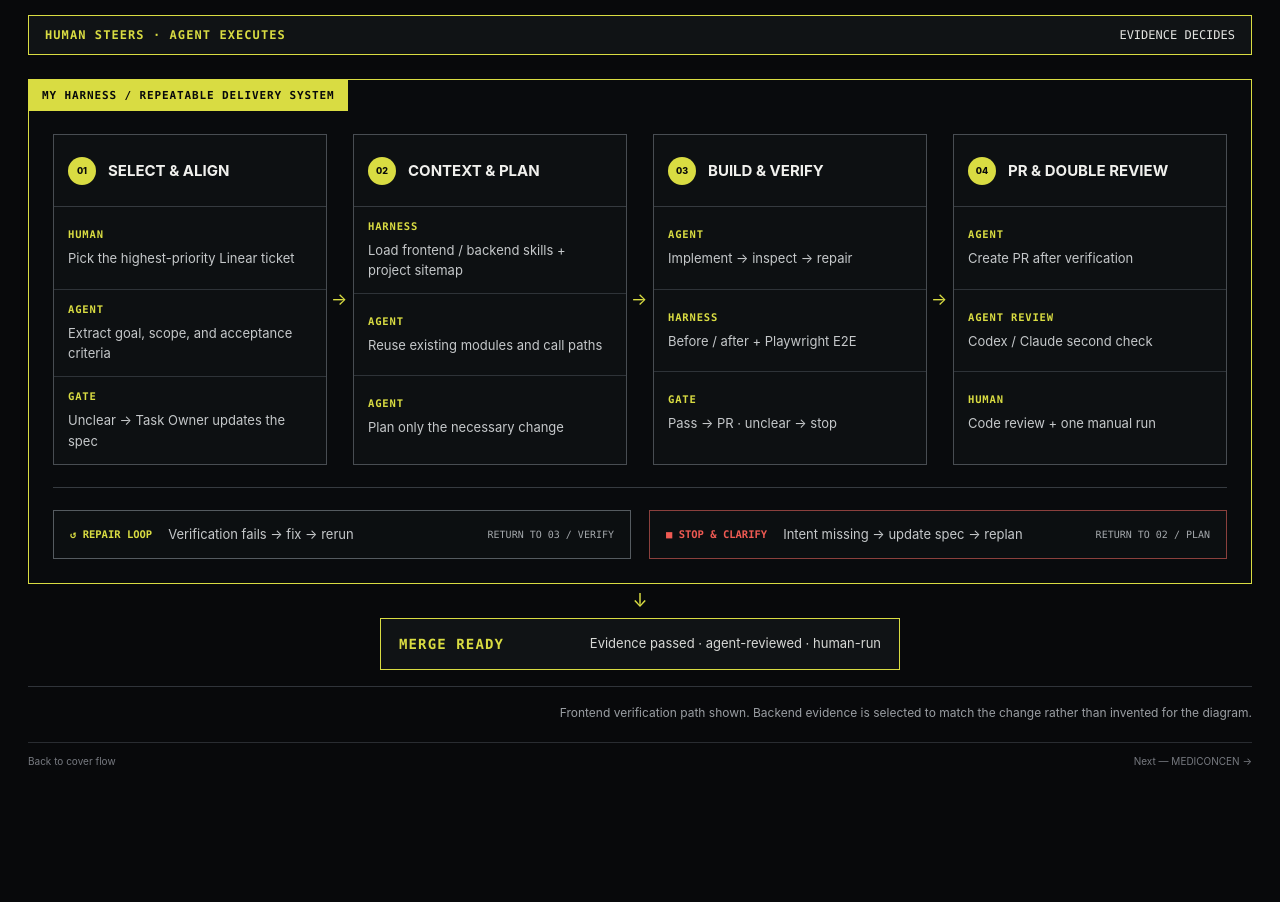
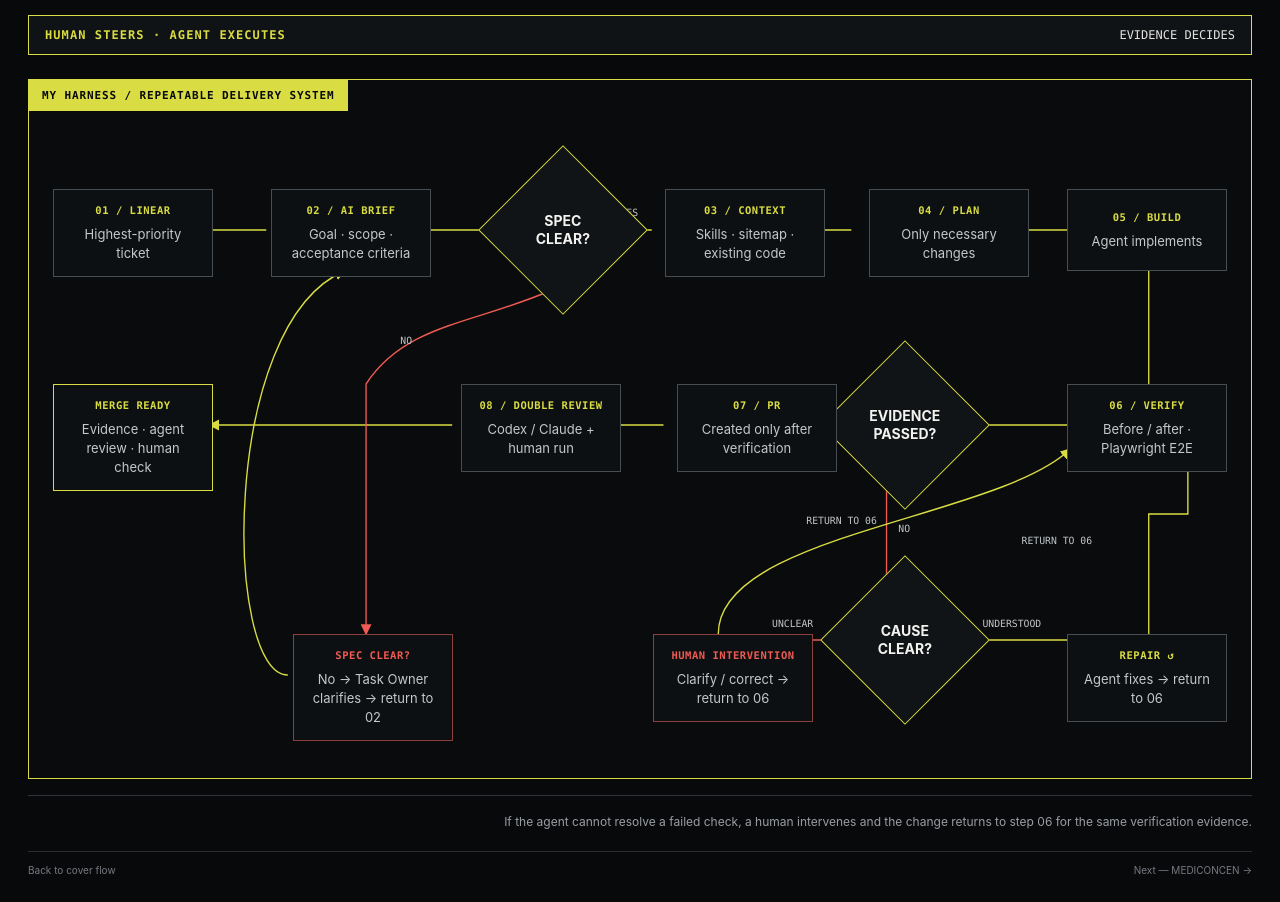
Before and after one commit to outsider987/victor-site, a Next.js app: page /work/cypherlab in a window 1280 px wide. Shown: the part 1340-2242 px from the top of the page. Before the commit the page ends 2133 px from the top, so only its background shows below. Built offline with nearby package versions, Linux system fonts and the light colour scheme.

Commit message:
Visualize harness decision flow

```diff
--- a/src/app/globals.css
+++ b/src/app/globals.css
@@ -227,31 +227,37 @@ html[lang="zh-Hant"] .about-bio { letter-spacing: 0; line-height: 1.42; }
 .harness-definition strong { color: var(--cypher); font-size: 12px; letter-spacing: .09em; }
 .harness-definition span { color: #e3e4e1; font-size: 12px; }
 .harness-frame { position: relative; margin-top: 24px; padding: 54px 24px 24px; border: 1px solid var(--cypher); background: #090b0d; }
-.harness-frame-label, .harness-stage b, .harness-gates strong, .harness-gates small, .harness-outcome strong { font-family: ui-monospace, SFMono-Regular, Menlo, monospace; }
+.harness-frame-label, .harness-flow-node strong, .harness-mobile-flow strong, .harness-mobile-flow b { font-family: ui-monospace, SFMono-Regular, Menlo, monospace; }
 .harness-frame-label { position: absolute; top: 0; left: 0; padding: 9px 13px; background: var(--cypher); color: #080a0b; font-size: 11px; font-weight: 800; letter-spacing: .08em; }
-.harness-stages { display: grid; grid-template-columns: repeat(4,minmax(0,1fr)); gap: 26px; margin: 0; padding: 0; list-style: none; }
-.harness-stage { position: relative; min-width: 0; border: 1px solid #484d52; background: #0d1012; }
-.harness-stage > header { min-height: 72px; display: flex; align-items: center; gap: 12px; padding: 14px; border-bottom: 1px solid #353a3f; }
-.harness-stage > header span { width: 28px; height: 28px; flex: 0 0 28px; display: grid; place-items: center; border-radius: 50%; background: var(--cypher); color: #080a0b; font-size: 9px; font-weight: 800; }
-.harness-stage h3 { margin: 0; color: #f0f0ed; font-size: 15px; font-weight: 700; line-height: 1.35; }
-.harness-stage > div { display: grid; }
-.harness-stage p { min-height: 82px; display: flex; flex-direction: column; justify-content: center; gap: 8px; margin: 0; padding: 13px 14px; }
-.harness-stage p + p { border-top: 1px solid #2e3338; }
-.harness-stage b { color: var(--cypher); font-size: 10.5px; letter-spacing: .08em; }
-.harness-stage p span { color: #c5c8ca; font-size: 13px; line-height: 1.55; }
-.harness-stage > i { position: absolute; top: 50%; left: 100%; width: 26px; color: var(--cypher); font-size: 17px; font-style: normal; text-align: center; transform: translateY(-50%); }
-.harness-gates { display: grid; grid-template-columns: 1fr 1fr; gap: 18px; margin-top: 22px; padding-top: 22px; border-top: 1px solid #363b40; }
-.harness-gates article { min-width: 0; display: grid; grid-template-columns: auto 1fr auto; align-items: center; gap: 16px; padding: 14px 16px; border: 1px solid #555b60; background: #0c0f11; }
-.harness-gates strong { color: var(--cypher); font-size: 10.5px; white-space: nowrap; }
-.harness-gates span { color: #c5c8ca; font-size: 13px; line-height: 1.5; }
-.harness-gates small { color: #a4a8ac; font-size: 10px; white-space: nowrap; }
-.harness-gates .harness-stop { border-color: #8b403d; }
-.harness-stop strong { color: var(--cypher-red); }
-.harness-outcome { width: min(520px,100%); display: grid; justify-items: center; margin: 0 auto; }
-.harness-outcome > i { height: 34px; color: var(--cypher); font-size: 18px; font-style: normal; line-height: 34px; }
-.harness-outcome article { width: 100%; display: flex; align-items: center; justify-content: space-between; gap: 24px; padding: 15px 18px; border: 1px solid var(--cypher); background: #101315; }
-.harness-outcome strong { color: var(--cypher); font-size: 14px; letter-spacing: .08em; }
-.harness-outcome span { color: #d7d8d5; font-size: 13px; line-height: 1.5; }
+.harness-decision-flow { position: relative; width: min(1200px,100%); min-height: 620px; margin-inline: auto; }
+.harness-routes { position: absolute; inset: 0; width: 100%; height: 100%; overflow: visible; }
+.harness-route, .harness-route-stop { fill: none; stroke: var(--cypher); stroke-width: 1.4; marker-end: url(#harness-arrow); }
+.harness-route-stop { stroke: var(--cypher-red); marker-end: url(#harness-arrow-stop); }
+#harness-arrow path { fill: var(--cypher); }
+#harness-arrow-stop path { fill: var(--cypher-red); }
+.harness-routes text { fill: #c3c6c8; font-family: ui-monospace, SFMono-Regular, Menlo, monospace; font-size: 10px; }
+.harness-flow-node { position: absolute; width: 160px; min-height: 82px; z-index: 2; display: flex; flex-direction: column; justify-content: center; padding: 13px 14px; border: 1px solid #484d52; background: #0d1012; text-align: center; }
+.harness-flow-node strong { color: var(--cypher); font-size: 10.5px; letter-spacing: .05em; line-height: 1.35; }
+.harness-flow-node span { margin-top: 8px; color: #c5c8ca; font-size: 13px; line-height: 1.45; }
+.harness-decision { position: absolute; width: 120px; height: 120px; z-index: 2; display: grid; place-content: center; padding: 20px; border: 1px solid var(--cypher); background: #111416; text-align: center; transform: rotate(45deg); }
+.harness-decision strong { color: #f2f2ee; font-size: 14px; line-height: 1.3; transform: rotate(-45deg); }
+.harness-ticket { top: 55px; left: 0; }
+.harness-brief { top: 55px; left: 218px; }
+.harness-spec { top: 36px; left: 450px; }
+.harness-context { top: 55px; left: 612px; }
+.harness-plan { top: 55px; left: 816px; }
+.harness-build { top: 55px; right: 0; }
+.harness-evidence { top: 250px; right: 0; }
+.harness-pass { top: 231px; left: 792px; }
+.harness-pr { top: 250px; left: 624px; }
+.harness-review { top: 250px; left: 408px; }
+.harness-merge { top: 250px; left: 0; border-color: var(--cypher); }
+.harness-spec-help { top: 500px; left: 240px; border-color: #8b403d; }
+.harness-spec-help strong, .harness-human strong { color: var(--cypher-red); }
+.harness-cause { top: 446px; left: 792px; }
+.harness-repair { top: 500px; right: 0; }
+.harness-human { top: 500px; left: 600px; border-color: #8b403d; }
+.harness-mobile-flow { display: none; }
 .delivery-note { margin-top: 16px; color: #9a9ea3; font-size: 12px; line-height: 1.6; text-align: right; }
 .mediconcen-case { --care: #007a58; --care-paper: #efeee8; --care-line: #c9cbc5; padding: 25px; background: var(--care-paper); color: #111513; }
 .project-dialog .mediconcen-case { display: block; }
@@ -342,11 +348,23 @@ html[lang="zh-Hant"] .about-bio { letter-spacing: 0; line-height: 1.42; }
   .cypher-product-layout { grid-template-columns: minmax(110px,.28fr) minmax(0,1.72fr); }
   .cypher-operator { grid-column: 1 / -1; min-height: 390px; }
   .harness-frame { padding-inline: 18px; }
-  .harness-stages { grid-template-columns: repeat(2,minmax(0,1fr)); gap: 30px 26px; }
-  .harness-stage:nth-child(3) { grid-column: 1; grid-row: 2; }
-  .harness-stage:nth-child(4) { grid-column: 2; grid-row: 2; }
-  .harness-stage:nth-child(2) > i { top: 100%; left: calc(-100% - 26px); width: calc(200% + 26px); height: 30px; font-size: 0; line-height: 30px; transform: none; }
-  .harness-stage:nth-child(2) > i::after { content: "↙"; font-size: 22px; }
+  .harness-decision-flow { display: none; }
+  .harness-mobile-flow { display: grid; gap: 26px; margin: 0; padding: 0; list-style: none; }
+  .harness-mobile-flow > li { position: relative; min-width: 0; display: flex; flex-direction: column; padding: 16px 18px; border: 1px solid #484d52; background: #0d1012; }
+  .harness-mobile-flow > li:not(:last-child)::after { content: "↓"; position: absolute; top: 100%; left: 0; width: 100%; height: 26px; color: var(--cypher); font-size: 19px; line-height: 26px; text-align: center; }
+  .harness-mobile-flow strong { color: var(--cypher); font-size: 11px; letter-spacing: .05em; line-height: 1.4; }
+  .harness-mobile-flow span { margin-top: 8px; color: #c5c8ca; font-size: 14px; line-height: 1.5; }
+  .harness-mobile-flow b { margin-bottom: 8px; color: var(--cypher-red); font-size: 10px; }
+  .harness-mobile-flow .harness-mobile-yes b { color: var(--cypher); }
+  .harness-mobile-flow .harness-mobile-decision { align-items: center; border-color: var(--cypher); background: #111416; text-align: center; }
+  .harness-mobile-flow .harness-mobile-decision strong { color: #f2f2ee; font-size: 14px; }
+  .harness-mobile-flow .harness-mobile-branch { border-color: #8b403d; }
+  .harness-mobile-flow > .harness-mobile-branch::after { content: "↺" !important; }
+  .harness-mobile-options > div { display: grid; grid-template-columns: 1fr 1fr; gap: 12px; }
+  .harness-mobile-options article { min-width: 0; display: flex; flex-direction: column; padding: 14px; border: 1px solid #484d52; }
+  .harness-mobile-options article + article { border-color: #8b403d; }
+  .harness-mobile-flow > .harness-mobile-options::after { content: "↺ 06" !important; }
+  .harness-mobile-flow .harness-mobile-merge { border-color: var(--cypher); }
 }
 
 @media (min-width: 821px) and (max-height: 820px) {
@@ -427,11 +445,6 @@ html[lang="zh-Hant"] .about-bio { letter-spacing: 0; line-height: 1.42; }
   html[lang="zh-Hant"] .about-bio { line-height: 1.5; }
   .about-contact { max-width: 620px; }
   .about-links { display: grid; grid-template-columns: 1fr 1fr; gap: 14px 28px; }
-  .harness-stages { grid-template-columns: 1fr; gap: 26px; }
-  .harness-stage:nth-child(3), .harness-stage:nth-child(4) { grid-column: auto; grid-row: auto; }
-  .harness-stage > i, .harness-stage:nth-child(2) > i, .harness-stage:nth-child(3) > i { top: 100%; right: auto; left: 50%; width: 26px; height: 26px; font-size: 22px; line-height: 26px; transform: translateX(-50%) rotate(90deg); }
-  .harness-stage:nth-child(2) > i::after { content: none; }
-  .harness-gates { grid-template-columns: 1fr; }
 }
 
 @media (max-width: 300px) {
@@ -485,12 +498,7 @@ html[lang="zh-Hant"] .about-bio { letter-spacing: 0; line-height: 1.42; }
   .delivery-canvas { padding-top: 20px; }
   .harness-definition { align-items: flex-start; flex-direction: column; gap: 8px; }
   .harness-frame { padding: 50px 16px 18px; }
-  .harness-stage > header { min-height: 64px; }
-  .harness-stage p { min-height: 0; padding-block: 14px; }
-  .harness-stage p span, .harness-gates span, .harness-outcome span { font-size: 14px; }
-  .harness-gates article { grid-template-columns: 1fr; gap: 7px; }
-  .harness-gates small { white-space: normal; }
-  .harness-outcome article { align-items: flex-start; flex-direction: column; gap: 8px; }
+  .harness-mobile-options > div { grid-template-columns: 1fr; }
   .delivery-note { text-align: left; }
   .mediconcen-case { padding: 18px 16px 24px; }
   .mediconcen-case .case-title { grid-template-columns: 1fr; }
--- a/src/components/case-study.tsx
+++ b/src/components/case-study.tsx
@@ -57,42 +57,24 @@ function CypherArchitecture({ lang }: { lang: "en" | "zh" }) {
       lede: "I use a Harness that can stop, recover, and rerun every AI change: unclear intent stops the work; evidence must pass before a PR is created.",
       principle: ["HUMAN STEERS · AGENT EXECUTES", "EVIDENCE DECIDES"],
       frame: "MY HARNESS / REPEATABLE DELIVERY SYSTEM",
-      stages: [
-        {
-          number: "01", title: "SELECT & ALIGN", rows: [
-            ["HUMAN", "Pick the highest-priority Linear ticket"],
-            ["AGENT", "Extract goal, scope, and acceptance criteria"],
-            ["GATE", "Unclear → Task Owner updates the spec"],
-          ],
-        },
-        {
-          number: "02", title: "CONTEXT & PLAN", rows: [
-            ["HARNESS", "Load frontend / backend skills + project sitemap"],
-            ["AGENT", "Reuse existing modules and call paths"],
-            ["AGENT", "Plan only the necessary change"],
-          ],
-        },
-        {
-          number: "03", title: "BUILD & VERIFY", rows: [
-            ["AGENT", "Implement → inspect → repair"],
-            ["HARNESS", "Before / after + Playwright E2E"],
-            ["GATE", "Pass → PR · unclear → stop"],
-          ],
-        },
-        {
-          number: "04", title: "PR & DOUBLE REVIEW", rows: [
-            ["AGENT", "Create PR after verification"],
-            ["AGENT REVIEW", "Codex / Claude second check"],
-            ["HUMAN", "Code review + one manual run"],
-          ],
-        },
-      ],
-      gates: [
-        ["↺ REPAIR LOOP", "Verification fails → fix → rerun", "RETURN TO 03 / VERIFY"],
-        ["■ STOP & CLARIFY", "Intent missing → update spec → replan", "RETURN TO 02 / PLAN"],
-      ],
-      outcome: ["MERGE READY", "Evidence passed · agent-reviewed · human-run"],
-      note: "Frontend verification path shown. Backend evidence is selected to match the change rather than invented for the diagram.",
+      flow: {
+        ticket: ["01 / LINEAR", "Highest-priority ticket"],
+        brief: ["02 / AI BRIEF", "Goal · scope · acceptance criteria"],
+        spec: ["SPEC CLEAR?", "No → Task Owner clarifies → return to 02"],
+        context: ["03 / CONTEXT", "Skills · sitemap · existing code"],
+        plan: ["04 / PLAN", "Only necessary changes"],
+        build: ["05 / BUILD", "Agent implements"],
+        evidence: ["06 / VERIFY", "Before / after · Playwright E2E"],
+        pass: ["EVIDENCE PASSED?", "No → diagnose the failure"],
+        cause: ["CAUSE CLEAR?", "Choose repair or human intervention"],
+        repair: ["REPAIR ↺", "Agent fixes → return to 06"],
+        human: ["HUMAN INTERVENTION", "Clarify / correct → return to 06"],
+        pr: ["07 / PR", "Created only after verification"],
+        review: ["08 / DOUBLE REVIEW", "Codex / Claude + human run"],
+        merge: ["MERGE READY", "Evidence · agent review · human check"],
+      },
+      labels: ["YES", "NO", "UNDERSTOOD", "UNCLEAR", "RETURN TO 06"],
+      note: "If the agent cannot resolve a failed check, a human intervenes and the change returns to step 06 for the same verification evidence.",
     },
   } : {
     product: {
@@ -132,44 +114,27 @@ function CypherArchitecture({ lang }: { lang: "en" | "zh" }) {
       lede: "我用一套可停下、可修正、可重跑的 Harness 控制 AI 變更；需求不清就停止，證據通過才建立 PR。",
       principle: ["HUMAN STEERS · AGENT EXECUTES", "EVIDENCE DECIDES"],
       frame: "MY HARNESS / 可重複的交付系統",
-      stages: [
-        {
-          number: "01", title: "選擇與對齊", rows: [
-            ["HUMAN", "選最高優先序 Linear Ticket"],
-            ["AGENT", "整理目標、範圍、驗收條件"],
-            ["GATE", "不清楚 → Task Owner 補充 Spec"],
-          ],
-        },
-        {
-          number: "02", title: "載入脈絡與規劃", rows: [
-            ["HARNESS", "載入 Frontend / Backend Skill 與 Sitemap"],
-            ["AGENT", "沿用既有模組與呼叫路徑"],
-            ["AGENT", "只規劃必要變更"],
-          ],
-        },
-        {
-          number: "03", title: "實作與驗證", rows: [
-            ["AGENT", "實作 → 檢查 → 修復"],
-            ["HARNESS", "前後截圖＋Playwright E2E"],
-            ["GATE", "通過 → PR · 不清楚 → 停止"],
-          ],
-        },
-        {
-          number: "04", title: "PR 與雙重複驗", rows: [
-            ["AGENT", "驗證完成後建立 PR"],
-            ["AGENT REVIEW", "Codex / Claude 二次檢查"],
-            ["HUMAN", "人工 Review＋手動跑一次"],
-          ],
-        },
-      ],
-      gates: [
-        ["↺ 修復閉環", "驗證失敗 → 修復 → 重跑", "回到 03 / 驗證"],
-        ["■ 停止並釐清", "意圖不足 → 補 Spec → 重規劃", "回到 02 / 規劃"],
-      ],
-      outcome: ["可合併", "證據通過 · Agent 複驗 · 人工執行"],
-      note: "圖中呈現前端驗證路徑；後端證據依變更內容選擇，不為示意圖虛構流程。",
+      flow: {
+        ticket: ["01 / LINEAR", "最高優先序 Ticket"],
+        brief: ["02 / AI BRIEF", "目標 · 範圍 · 驗收條件"],
+        spec: ["SPEC 清楚嗎？", "否 → Task Owner 補充 → 回到 02"],
+        context: ["03 / CONTEXT", "Skills · Sitemap · Existing Code"],
+        plan: ["04 / PLAN", "只做必要變更"],
+        build: ["05 / BUILD", "Agent 實作"],
+        evidence: ["06 / 驗證", "前後截圖 · Playwright E2E"],
+        pass: ["驗證通過嗎？", "否 → 判斷失敗原因"],
+        cause: ["AI 明白原因嗎？", "選擇修復或人工介入"],
+        repair: ["修復 ↺", "Agent 修復 → 回到 06"],
+        human: ["人工介入", "釐清／修正 → 回到 06"],
+        pr: ["07 / PR", "驗證完成才建立"],
+        review: ["08 / 雙重複驗", "Codex / Claude＋人工執行"],
+        merge: ["可合併", "證據 · Agent 複驗 · 人工確認"],
+      },
+      labels: ["是", "否", "明白", "不明白", "回到 06"],
+      note: "AI 無法解決驗證問題時，由人工介入釐清或修正，再回到 06 重跑相同驗證。",
     },
   };
+  const flow = copy.delivery.flow;
 
   return (
     <div className="cypher-story">
@@ -241,20 +206,50 @@ function CypherArchitecture({ lang }: { lang: "en" | "zh" }) {
           </div>
           <div className="harness-frame">
             <span className="harness-frame-label">{copy.delivery.frame}</span>
-            <ol className="harness-stages">
-              {copy.delivery.stages.map((stage, index) => <li className="harness-stage" key={stage.number}>
-                <header><span>{stage.number}</span><h3>{stage.title}</h3></header>
-                <div>{stage.rows.map(([role, detail]) => <p key={`${role}-${detail}`}><b>{role}</b><span>{detail}</span></p>)}</div>
-                {index < copy.delivery.stages.length - 1 && <i aria-hidden="true">→</i>}
-              </li>)}
+            <div className="harness-decision-flow">
+              <svg className="harness-routes" viewBox="0 0 1200 620" preserveAspectRatio="none" aria-hidden="true">
+                <defs>
+                  <marker id="harness-arrow" markerWidth="8" markerHeight="8" refX="7" refY="4" orient="auto"><path d="M0 0L8 4L0 8Z" /></marker>
+                  <marker id="harness-arrow-stop" markerWidth="8" markerHeight="8" refX="7" refY="4" orient="auto"><path d="M0 0L8 4L0 8Z" /></marker>
+                </defs>
+                <path className="harness-route" d="M160 96H218M378 96H450M570 96H612M772 96H816M976 96H1040M1120 137V250M1040 291H912M792 291H784M624 291H568M408 291H160" />
+                <path className="harness-route-stop" d="M510 156C430 190 360 190 320 250V500" />
+                <path className="harness-route" d="M240 541C175 541 170 190 298 137" />
+                <path className="harness-route-stop" d="M852 351V446M792 506H760" />
+                <path className="harness-route" d="M912 506H1040M1120 500V380H1160V332M680 500C680 400 965 385 1040 315" />
+                <text x="580" y="82">{copy.delivery.labels[0]}</text><text x="355" y="210">{copy.delivery.labels[1]}</text>
+                <text x="770" y="276">{copy.delivery.labels[0]}</text><text x="864" y="398">{copy.delivery.labels[1]}</text>
+                <text x="950" y="493">{copy.delivery.labels[2]}</text><text x="735" y="493">{copy.delivery.labels[3]}</text>
+                <text x="990" y="410">{copy.delivery.labels[4]}</text><text x="770" y="390">{copy.delivery.labels[4]}</text>
+              </svg>
+              <article className="harness-flow-node harness-ticket"><strong>{flow.ticket[0]}</strong><span>{flow.ticket[1]}</span></article>
+              <article className="harness-flow-node harness-brief"><strong>{flow.brief[0]}</strong><span>{flow.brief[1]}</span></article>
+              <div className="harness-decision harness-spec"><strong>{flow.spec[0]}</strong></div>
+              <article className="harness-flow-node harness-context"><strong>{flow.context[0]}</strong><span>{flow.context[1]}</span></article>
+              <article className="harness-flow-node harness-plan"><strong>{flow.plan[0]}</strong><span>{flow.plan[1]}</span></article>
+              <article className="harness-flow-node harness-build"><strong>{flow.build[0]}</strong><span>{flow.build[1]}</span></article>
+              <article className="harness-flow-node harness-evidence"><strong>{flow.evidence[0]}</strong><span>{flow.evidence[1]}</span></article>
+              <div className="harness-decision harness-pass"><strong>{flow.pass[0]}</strong></div>
+              <article className="harness-flow-node harness-pr"><strong>{flow.pr[0]}</strong><span>{flow.pr[1]}</span></article>
+              <article className="harness-flow-node harness-review"><strong>{flow.review[0]}</strong><span>{flow.review[1]}</span></article>
+              <article className="harness-flow-node harness-merge"><strong>{flow.merge[0]}</strong><span>{flow.merge[1]}</span></article>
+              <article className="harness-flow-node harness-spec-help"><strong>{flow.spec[0]}</strong><span>{flow.spec[1]}</span></article>
+              <div className="harness-decision harness-cause"><strong>{flow.cause[0]}</strong></div>
+              <article className="harness-flow-node harness-repair"><strong>{flow.repair[0]}</strong><span>{flow.repair[1]}</span></article>
+              <article className="harness-flow-node harness-human"><strong>{flow.human[0]}</strong><span>{flow.human[1]}</span></article>
+            </div>
+            <ol className="harness-mobile-flow">
+              {[flow.ticket, flow.brief].map(([title, detail]) => <li key={title}><strong>{title}</strong><span>{detail}</span></li>)}
+              <li className="harness-mobile-decision"><strong>{flow.spec[0]}</strong></li>
+              <li className="harness-mobile-branch"><b>{copy.delivery.labels[1]}</b><strong>{flow.spec[1]}</strong></li>
+              <li className="harness-mobile-yes"><b>{copy.delivery.labels[0]}</b><strong>{flow.context[0]}</strong><span>{flow.context[1]}</span></li>
+              {[flow.plan, flow.build, flow.evidence].map(([title, detail]) => <li key={title}><strong>{title}</strong><span>{detail}</span></li>)}
+              <li className="harness-mobile-decision"><strong>{flow.pass[0]}</strong></li>
+              <li className="harness-mobile-options"><b>{copy.delivery.labels[1]}</b><div><article><strong>{flow.repair[0]}</strong><span>{flow.repair[1]}</span></article><article><strong>{flow.human[0]}</strong><span>{flow.human[1]}</span></article></div></li>
+              <li className="harness-mobile-yes"><b>{copy.delivery.labels[0]}</b><strong>{flow.pr[0]}</strong><span>{flow.pr[1]}</span></li>
+              {[flow.review, flow.merge].map(([title, detail], index) => <li className={index ? "harness-mobile-merge" : ""} key={title}><strong>{title}</strong><span>{detail}</span></li>)}
             </ol>
-            <div className="harness-gates">
-              {copy.delivery.gates.map(([title, detail, target], index) => <article className={index ? "harness-stop" : "harness-repair"} key={title}>
-                <strong>{title}</strong><span>{detail}</span><small>{target}</small>
-              </article>)}
-            </div>
           </div>
-          <div className="harness-outcome"><i aria-hidden="true">↓</i><article><strong>{copy.delivery.outcome[0]}</strong><span>{copy.delivery.outcome[1]}</span></article></div>
         </div>
         <footer className="delivery-note">{copy.delivery.note}</footer>
       </motion.section>
```
